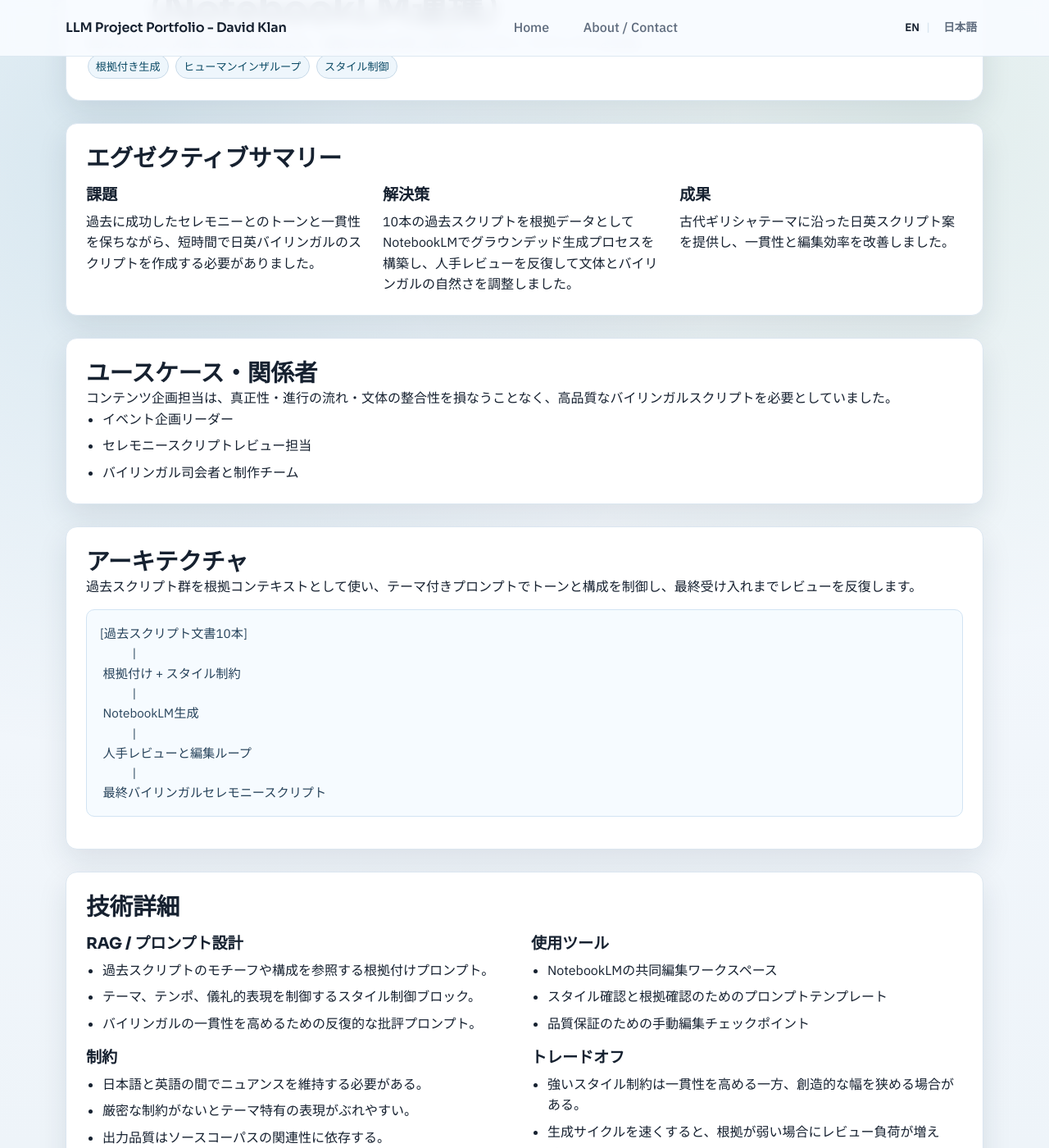
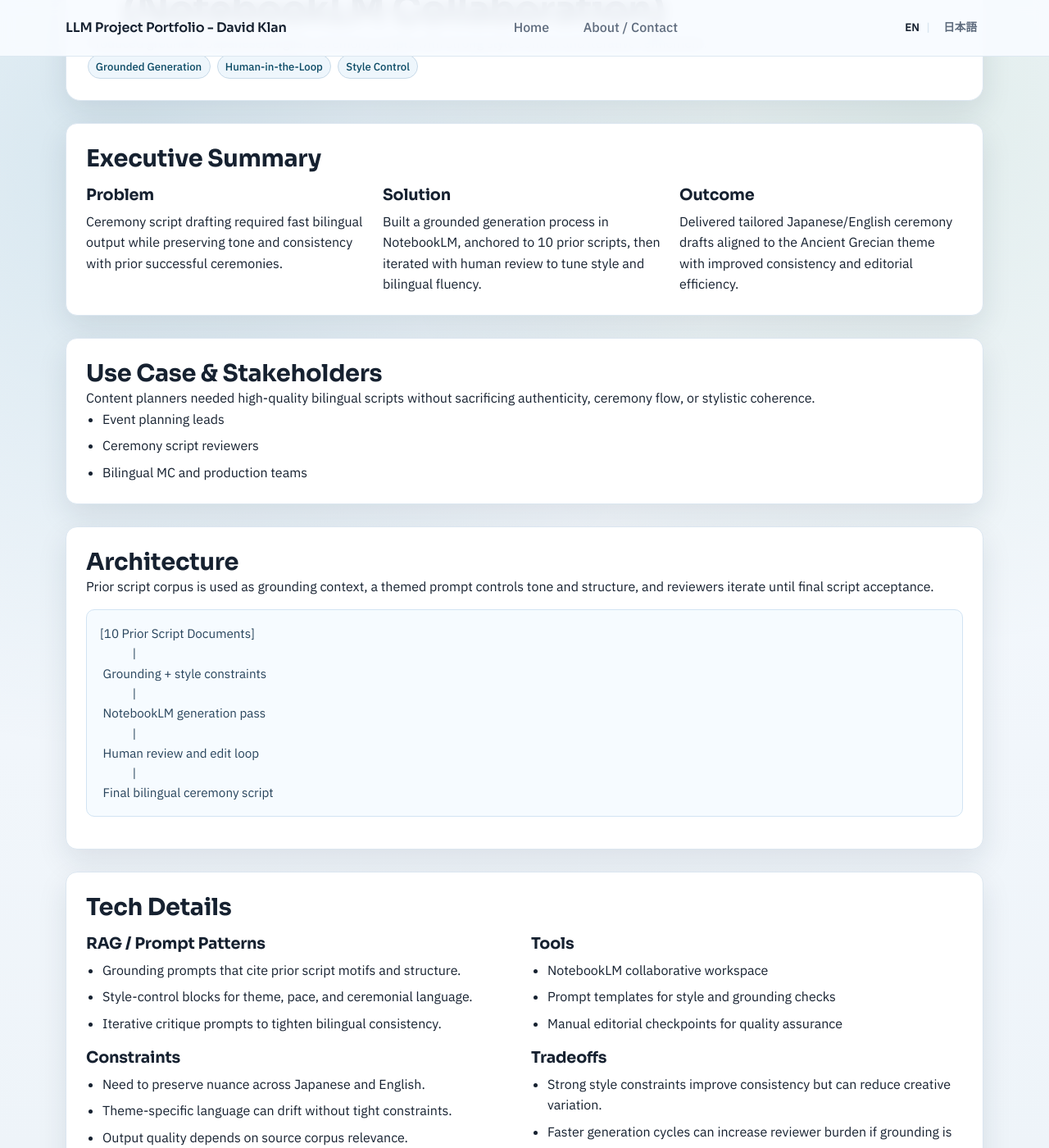
Before and after one commit to davidklan-png/Bio_HP, a Jekyll site: the page built from projects/bilingual-ceremony-script-generator-notebooklm-collaboration.md, in a window 1280 px wide and 1400 px high, scrolled down 221 px. Shown: the whole window at 82% size. Built offline with Jekyll 4.4.1, drawn with Linux system fonts in a browser that asks for light colours; part of the change alters nothing that is shown; some of the changed text lies outside the part shown.

Commit message:
Fix language detection on project pages for English routes

```diff
--- a/_layouts/project.html
+++ b/_layouts/project.html
@@ -2,7 +2,10 @@
 layout: default
 ---
 {% assign p = site.data.projects[page.project_id] %}
-{% assign is_ja = page.lang == 'ja' %}
+{% assign is_ja = false %}
+{% if page.lang == 'ja' %}
+  {% assign is_ja = true %}
+{% endif %}
 {% if p %}
 {% assign display_name = p.name %}
 {% assign display_value = p.one_line_value %}
```
